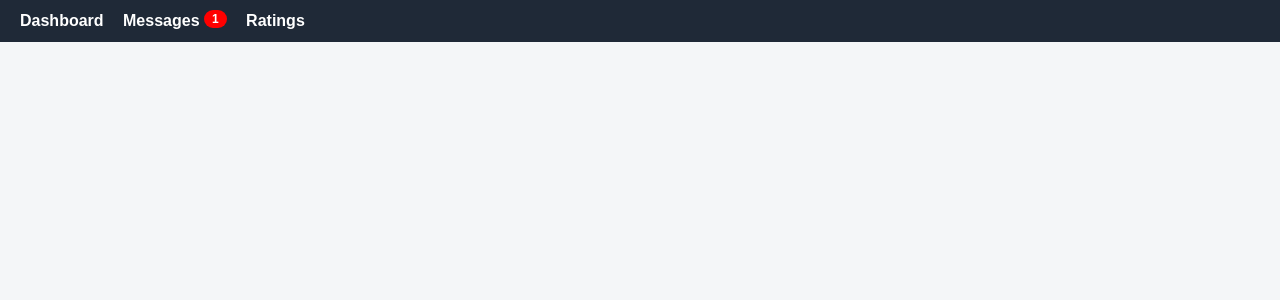
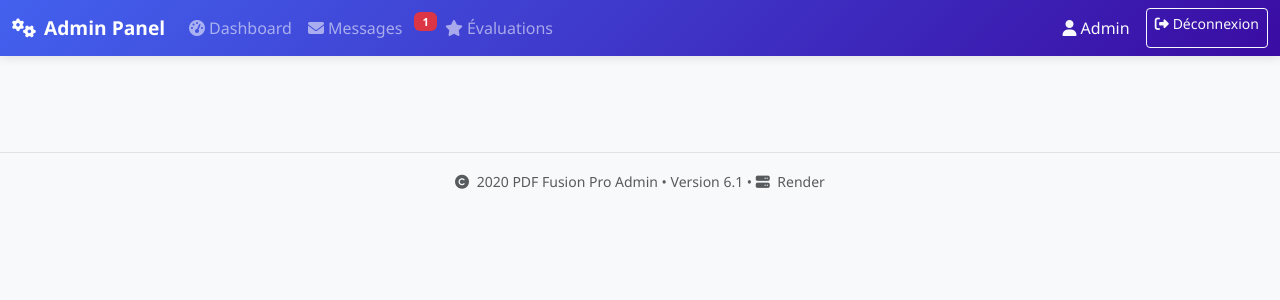
Before and after one commit to mybsow/pdf-fusion-pro_ultimate, a Flask app: template templates/admin/base.html in a window 1280 px wide. Shown: the top 300 px of the page. Run offline with Flask 3, Linux system fonts and the light colour scheme; the template is opened without the code that fills it: most values are stand-ins (such as "Sample title", 1, 10 or a date in 2020); parts of the project's set-up code (start-up, migrations or seed data) failed here and were passed over.

Commit message:
Update base.html

```diff
--- a/templates/admin/base.html
+++ b/templates/admin/base.html
@@ -2,57 +2,143 @@
 <html lang="fr">
 <head>
     <meta charset="UTF-8">
-    <title>{% block title %}Admin{% endblock %}</title>
-    <meta name="viewport" content="width=device-width, initial-scale=1">
+    <meta name="viewport" content="width=device-width, initial-scale=1.0">
+    <title>{% block title %}Admin - PDF Fusion Pro{% endblock %}</title>
+
+    <!-- Bootstrap 5 CSS -->
+    <link href="https://cdn.jsdelivr.net/npm/bootstrap@5.3.0/dist/css/bootstrap.min.css" rel="stylesheet">
+    <!-- FontAwesome -->
+    <link href="https://cdnjs.cloudflare.com/ajax/libs/font-awesome/6.4.0/css/all.min.css" rel="stylesheet">
 
     <style>
         body {
-            margin: 0;
-            font-family: Arial, sans-serif;
-            background: #f4f6f8;
+            font-family: 'Segoe UI', system-ui, -apple-system, sans-serif;
+            background-color: #f8f9fa;
         }
-        header {
-            background: #1f2937;
-            color: #fff;
-            padding: 12px 20px;
+
+        .navbar-admin {
+            background: linear-gradient(135deg, #4361ee, #3a0ca3);
+            box-shadow: 0 2px 10px rgba(0,0,0,0.1);
         }
-        nav a {
-            color: #fff;
-            margin-right: 15px;
-            text-decoration: none;
-            font-weight: bold;
+
+        .navbar-brand {
+            font-weight: 700;
+            font-size: 1.2rem;
         }
-        .badge {
-            background: red;
-            color: white;
-            border-radius: 12px;
-            padding: 2px 8px;
-            font-size: 12px;
-            vertical-align: top;
+
+        .badge-notification {
+            position: relative;
+            top: -8px;
+            right: -8px;
+            font-size: 0.7rem;
+            padding: 0.25rem 0.5rem;
         }
-        main {
-            padding: 20px;
+
+        .card {
+            border: none;
+            border-radius: 10px;
+            transition: transform 0.2s;
+        }
+
+        .card:hover {
+            transform: translateY(-2px);
+        }
+
+        .stat-card {
+            border-left: 4px solid;
+        }
+
+        .stat-card.messages { border-left-color: #4361ee; }
+        .stat-card.ratings { border-left-color: #f39c12; }
+        .stat-card.comments { border-left-color: #2ecc71; }
+        .stat-card.sessions { border-left-color: #9b59b6; }
+
+        .list-group-item:hover {
+            background-color: rgba(67, 97, 238, 0.05);
+        }
+
+        .progress {
+            background-color: #e9ecef;
         }
     </style>
 </head>
 <body>
+    <!-- Navigation -->
+    <nav class="navbar navbar-expand-lg navbar-dark navbar-admin">
+        <div class="container-fluid">
+            <a class="navbar-brand" href="{{ url_for('admin.admin_dashboard') }}">
+                <i class="fas fa-cogs me-2"></i>Admin Panel
+            </a>
 
-<header>
-    <nav>
-        <a href="/admin/dashboard">Dashboard</a>
-        <a href="/admin/messages">
-            Messages
-            {% if unread_count and unread_count > 0 %}
-                <span class="badge">{{ unread_count }}</span>
-            {% endif %}
-        </a>
-        <a href="/admin/ratings">Ratings</a>
+            <button class="navbar-toggler" type="button" data-bs-toggle="collapse" data-bs-target="#adminNavbar">
+                <span class="navbar-toggler-icon"></span>
+            </button>
+
+            <div class="collapse navbar-collapse" id="adminNavbar">
+                <ul class="navbar-nav me-auto mb-2 mb-lg-0">
+                    <li class="nav-item">
+                        <a class="nav-link" href="{{ url_for('admin.admin_dashboard') }}">
+                            <i class="fas fa-tachometer-alt me-1"></i>Dashboard
+                        </a>
+                    </li>
+                    <li class="nav-item">
+                        <a class="nav-link" href="{{ url_for('admin.admin_messages') }}">
+                            <i class="fas fa-envelope me-1"></i>Messages
+                            {% if unread_count and unread_count > 0 %}
+                            <span class="badge bg-danger badge-notification">{{ unread_count }}</span>
+                            {% endif %}
+                        </a>
+                    </li>
+                    <li class="nav-item">
+                        <a class="nav-link" href="{{ url_for('admin.admin_ratings') }}">
+                            <i class="fas fa-star me-1"></i>Évaluations
+                            {% if unread_ratings and unread_ratings > 0 %}
+                            <span class="badge bg-danger badge-notification">{{ unread_ratings }}</span>
+                            {% endif %}
+                        </a>
+                    </li>
+                </ul>
+
+                <div class="d-flex">
+                    <span class="navbar-text text-light me-3">
+                        <i class="fas fa-user me-1"></i>Admin
+                    </span>
+                    <a href="{{ url_for('admin.admin_logout') }}" class="btn btn-outline-light btn-sm">
+                        <i class="fas fa-sign-out-alt me-1"></i>Déconnexion
+                    </a>
+                </div>
+            </div>
+        </div>
     </nav>
-</header>
 
-<main>
-    {% block content %}{% endblock %}
-</main>
+    <!-- Contenu principal -->
+    <main class="container-fluid py-4">
+        {% block content %}{% endblock %}
+    </main>
 
+    <!-- Footer -->
+    <footer class="mt-5 py-3 text-center text-muted border-top">
+        <div class="container">
+            <small>
+                <i class="fas fa-copyright me-1"></i> {{ current_year }} PDF Fusion Pro Admin
+                • Version 6.1
+                • <i class="fas fa-server me-1"></i> Render
+            </small>
+        </div>
+    </footer>
+
+    <!-- Bootstrap JS -->
+    <script src="https://cdn.jsdelivr.net/npm/bootstrap@5.3.0/dist/js/bootstrap.bundle.min.js"></script>
+
+    <script>
+        // Initialiser les tooltips Bootstrap
+        var tooltipTriggerList = [].slice.call(document.querySelectorAll('[data-bs-toggle="tooltip"]'))
+        var tooltipList = tooltipTriggerList.map(function (tooltipTriggerEl) {
+            return new bootstrap.Tooltip(tooltipTriggerEl)
+        })
+
+        // Année courante pour le footer
+        document.querySelector('#currentYear').textContent = new Date().getFullYear();
+    </script>
 </body>
 </html>
```
